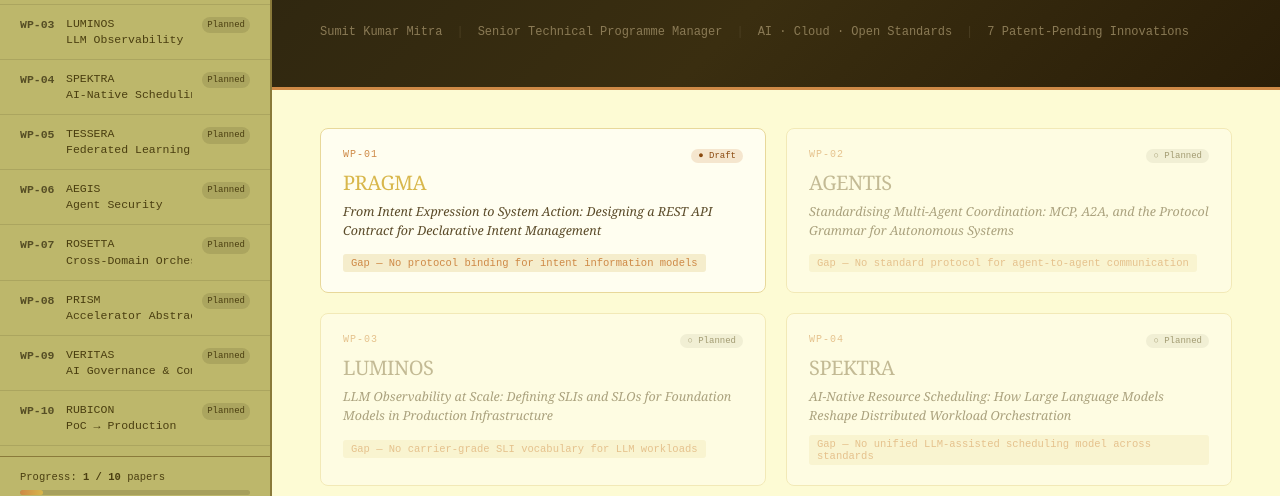
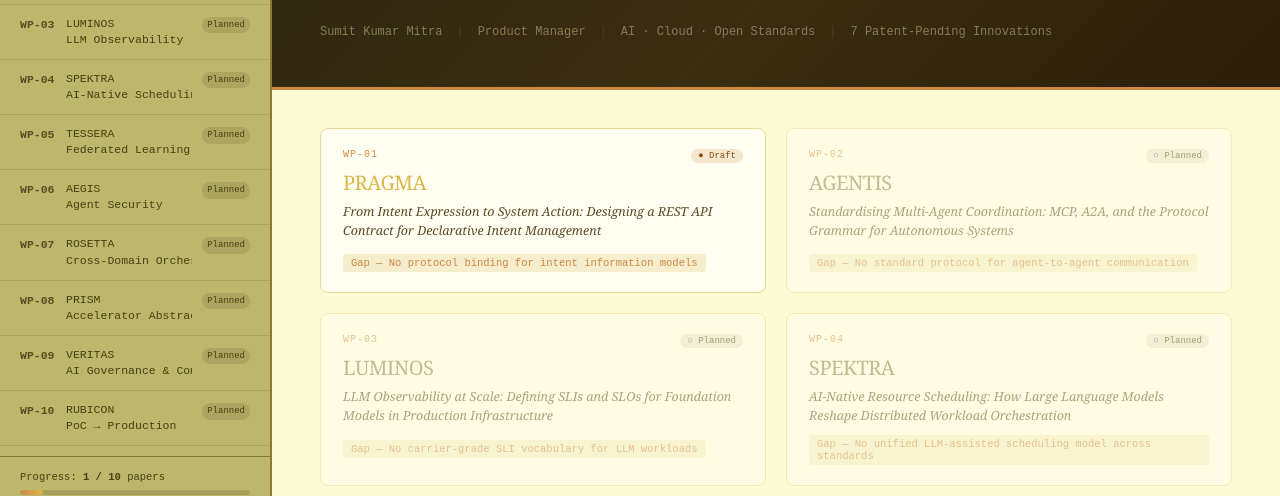
Before and after one commit to esumit-github/WhitePapers, a plain HTML site: page index.html in a window 1280 px wide. Shown: the part 304-800 px from the top of the page. Drawn offline with Linux system fonts and the light colour scheme.

Commit message:
Update index.html

```diff
--- a/index.html
+++ b/index.html
@@ -1205,7 +1205,7 @@ body.sidebar-open #sidebar-toggle { left: calc(var(--sidebar-w) + 10px); }
       <div class="author-line">
         <span>Sumit Kumar Mitra</span>
         <span class="pipe">|</span>
-        <span>Senior Technical Programme Manager</span>
+        <span>Product Manager</span>
         <span class="pipe">|</span>
         <span>AI · Cloud · Open Standards</span>
         <span class="pipe">|</span>
```
